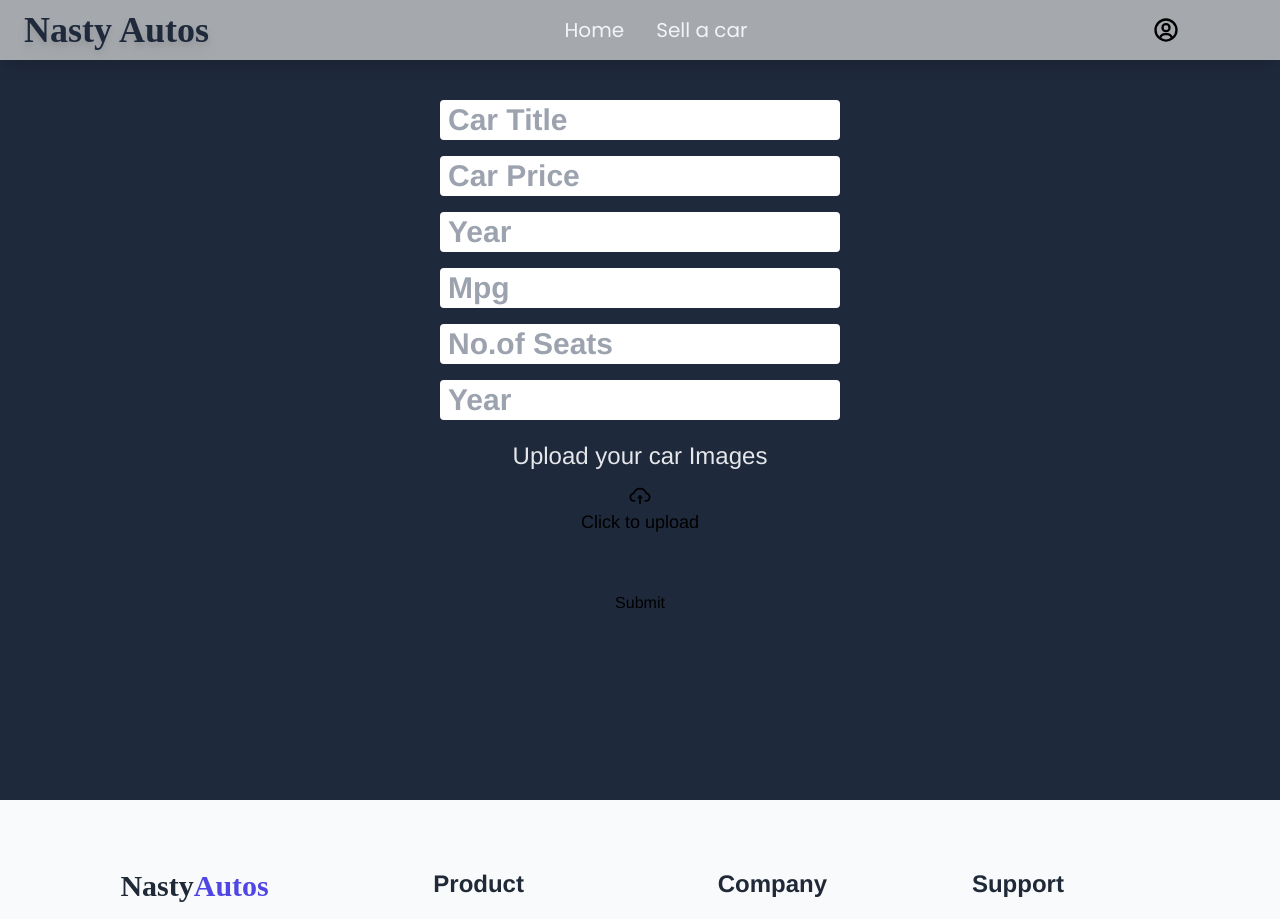
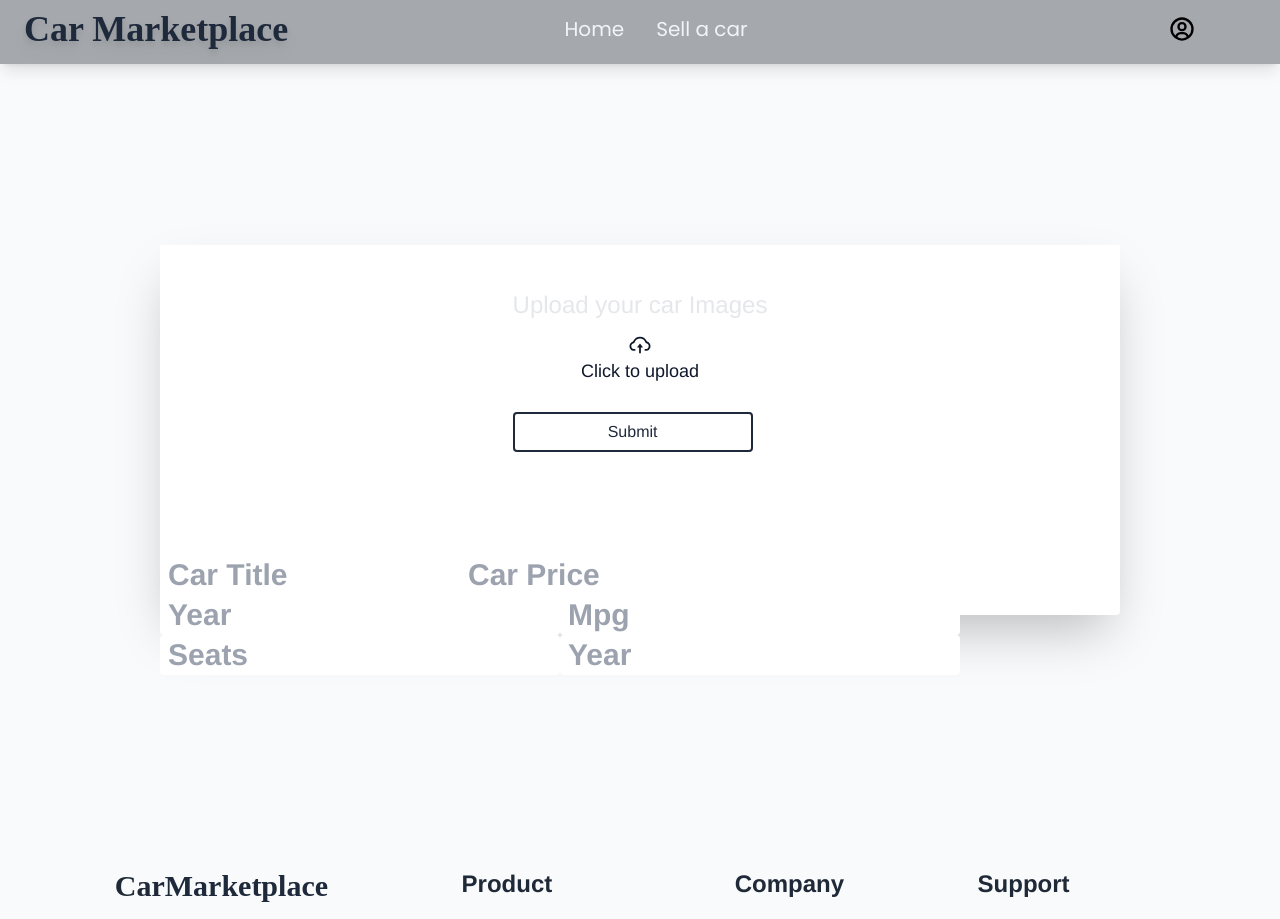
Before and after one commit to t-creates/car-marketplace, a Next.js app: page /car-sale in a window 1280 px wide. Shown: the top 919 px of the page. Built offline with nearby package versions, Linux system fonts and the light colour scheme; a web font is replaced by a local one.

Commit message:
Styling updates

```diff
--- a/components/Banner.jsx
+++ b/components/Banner.jsx
@@ -2,7 +2,7 @@ import React from 'react';
 
 const Banner = () => (
   <img
-    className="opacity-75 z-0 w-full"
+    className=" opacity-90 w-full sm:h-[180px] md:h-fit"
     src="https://images.unsplash.com/photo-1555472287-ada4cab06bfe?ixlib=rb-1.2.1&ixid=MnwxMjA3fDB8MHxwaG90by1wYWdlfHx8fGVufDB8fHx8&auto=format&fit=crop&w=1932&q=80&h=800"
   />
 
--- a/components/CarCards.jsx
+++ b/components/CarCards.jsx
@@ -9,8 +9,8 @@ import { MdLocalGasStation } from 'react-icons/md';
 
 const CarCards = ({ name, mpg, img, seats, monthlyPrice }) => {
     return (
-        <div className="box-border h-50 my-5 text-slate-900 shadow-2xl backdrop-blur-sm w-full h-full bg-white ">
-            <Box className="rounded backdrop-blur-md sm:w-[250px]"
+        <div className="box-border h-50 my-5 text-slate-900 shadow-2xl backdrop-blur-sm w-full h-full bg-white rounded-b ">
+            <Box className="backdrop-blur-md sm:w-[250px]"
                 sx={{
                     width: 300,
                     height: 330,
@@ -43,7 +43,7 @@ const CarCards = ({ name, mpg, img, seats, monthlyPrice }) => {
                             <Link href={`/car-details/${name}`}>
                                 <Button
                                     variant="contained"
-                                    className="bg-gradient-to-r from-gray-600 to-gray-500  hover:scale-105">See More Details</Button>
+                                    className="border-2 border-slate-800 text-slate-800  hover:scale-105">See More Details</Button>
                             </Link>
                         </Box>
                     </Box>
--- a/components/Footer.jsx
+++ b/components/Footer.jsx
@@ -12,13 +12,13 @@ const Footer = () => {
 				<div className="p-5 ">
 					<ul>
 						<h1 className="text-gray-800 font-bold text-3xl pb-6">
-							Nasty<span className="text-indigo-600">Autos</span>
+							Car<span className="text-slate-800">Marketplace</span>
 						</h1>
 						<div className="flex gap-6 pb-5">
-							<FaInstagram className="text-2xl cursor-pointer hover:text-yellow-600" />
-							<FaTwitter className="text-2xl cursor-pointer hover:text-blue-600" />
-							<FaLinkedin className="text-2xl cursor-pointer hover:text-blue-600" />
-							<FaYoutube className="text-2xl cursor-pointer hover:text-red-600" />
+							<FaInstagram className="text-2xl cursor-pointer hover:pulse text-pink-700" />
+							<FaTwitter className="text-2xl cursor-pointer hover:pulse text-blue-600" />
+							<FaLinkedin className="text-2xl cursor-pointer hover:pulse text-blue-600" />
+							<FaYoutube className="text-2xl cursor-pointer hover:pulse text-red-600" />
 						</div>
 					</ul>
 				</div>
@@ -84,7 +84,7 @@ const Footer = () => {
 				<h2 className=" text-gray-800 font-semibold">
 					© 2021-2022 All rights reserved | Build with ❤ by{" "}
 					<span className="hover:text-blue-600 font-semibold cursor-pointer">
-						Nasty Autos{" "}
+						Car Marketplace{" "}
 					</span>
 				</h2>
 			</div>
--- a/components/Layout.jsx
+++ b/components/Layout.jsx
@@ -1,9 +1,14 @@
 import React from 'react';
+import { Navbar, Footer } from '.';
 
 const Layout = ({ children }) => {
   return (
     <main>
-      {children}
+      <Navbar />
+      <div className="bg-slate-50/100">
+        {children}
+      </div>
+      <Footer />
     </main>
   );
 };
--- a/components/Navbar.jsx
+++ b/components/Navbar.jsx
@@ -17,11 +17,11 @@ const Navbar = () => {
   const router = useRouter();
 
   return (
-    <div className={`shadow-lg w-full fixed top-0 left-0 h-[60px] ${router.query.id ? 'bg-indigo-600' : 'bg-[#A5A8Ac]'} z-30`}>
+    <div className={`shadow-lg w-full fixed top-[-1px] left-0 h-[65px] ${router.query.id ? 'bg-slate-800' : 'bg-[#A5A8Ac]'} z-30`}>
       <div className={`md:flex items-center justify-between md:justify-center bg-transparent py-4 md:px-10 px-7 ${open ? 'justify-center items-center' : ''}`}>
         <div
           className='text-4xl font-semibold cursor-pointer flex items-center absolute left-1 pl-5 text-slate-800'>
-          <h1 className='drop-shadow-lg'>Nasty Autos</h1>
+          <h1 className='drop-shadow-lg'>Car Marketplace</h1>
         </div>
         <div className='text-3xl absolute right-5 top-2 cursor-pointer bg-transparent scale-125 md:hidden '>
           <MenuOutlinedIcon
@@ -29,7 +29,7 @@ const Navbar = () => {
             className={open ? 'close bg-slate-700' : 'menu'}></MenuOutlinedIcon>
         </div>
 
-        <ul className={`md:flex md:items-center md:pb-0 pb-12 absolute md:static bg-inherit md:z-auto z-[-1] left-0 w-full md:w-auto md:pl-0 pl-9 transition-all duration-500 ease-in ${open ? 'top-14 bg-slate-500' : 'top-[-490px]'}`}>
+        <ul className={`md:flex md:items-center md:pb-0 pb-12 absolute md:static bg-inherit md:z-auto z-[-1] left-0 w-full md:w-auto md:pl-0 pl-9 transition-all duration-500 ease-in ${open ? 'top-16 bg-slate-500' : 'top-[-490px]'}`}>
           {
             links.map((link) => (
               <li key={link.name} className='md:ml-8 text-xl justify-between md:my-0 my-7'>
@@ -38,9 +38,9 @@ const Navbar = () => {
             ))
           }
         </ul>
-        <div className="absolute right-20">
+        <div className="absolute right-16">
           <a href='/profile'>
-            <BiUserCircle size={28} className='mt-o.5 md:mr-5 cursor-pointer hover:text-slate-600' />
+            <BiUserCircle size={28} className='md:mr-5 cursor-pointer hover:text-slate-600' />
           </a>
         </div>
       </div>
--- a/components/SearchBar.jsx
+++ b/components/SearchBar.jsx
@@ -18,10 +18,11 @@ const SearchBar = ({ cars, setSearchResults }) => {
           name="search"
           id={uuid}
           onChange={handleSearch}
-          className="lg:w-[750px] lg:h-[35px] md:w-[450px] text-xl rounded font-light p2 shadow-xl bg-slate-700 focus:outline-none capitalize  "
-          placeholder=" Search for Cars..." />
+          className="lg:w-[750px] lg:h-[35px] md:w-[450px] text-xl rounded bg-white
+                    font-light p2 shadow-xl border-2 border-slate-300 text-slate-200  focus:outline-none capitalize "
+          placeholder=" ..." />
         <button className="bg-transparent rounded">
-          <BiSearch className="hover:scale-125 ml-1 cursor-pointer" size={35} />
+          <BiSearch className="hover:scale-125 ml-1 cursor-pointer text-slate-800/80" size={35} />
         </button>
       </div>
     </div>
--- a/pages/_app.js
+++ b/pages/_app.js
@@ -1,7 +1,7 @@
 /* eslint-disable react/jsx-props-no-spreading */
 import Head from 'next/head';
 import { GoogleOAuthProvider } from '@react-oauth/google';
-import { Navbar, Footer, Layout } from '../components';
+import { Layout } from '../components';
 import '../styles/globals.css';
 
 const MyApp = ({ Component, pageProps }) => (
@@ -14,11 +14,9 @@ const MyApp = ({ Component, pageProps }) => (
       <meta charSet="utf-8" />
       <meta name="viewport" content="initial-scale=1.0, width=device-width" />
     </Head>
-    <Navbar />
     <Layout>
       <Component {...pageProps} />
     </Layout>
-    <Footer />
   </GoogleOAuthProvider>
 );
 
--- a/pages/car-sale.js
+++ b/pages/car-sale.js
@@ -39,6 +39,7 @@ const CarSale = () => {
       mpg,
       seats,
       transmission,
+      year,
       image: {
         _type: 'image',
         asset: {
@@ -46,7 +47,6 @@ const CarSale = () => {
           _ref: imageAsset?._id,
         },
       },
-      year,
     };
 
     client.createIfNotExists(car);
@@ -54,15 +54,47 @@ const CarSale = () => {
     router.push('/');
   };
 
+  // slice, map for inputs
+
   return (
-    <div className="w-full h-screen bg-slate-800 pt-[60px]">
+    <div className="w-full h-screen pt-[60px] flex items-center justify-center">
+      <div className="box-border w-[75%] h-[50%] h-50 my-5 text-slate-900 shadow-2xl backdrop-blur-sm bg-white rounded-b">
         <form onSubmit={handleSubmit} className="flex flex-col justify-center items-center pt-10 gap-4">
+          <div className="grid grid-rows-2">
+            <label htmlFor={image}>
+              <div className="grid cursor-pointer">
+                <div className="flex flex-col justify-center items-center m-0 p-0">
+                  <p className="mt-1 text-2xl text-gray-200">
+                    Upload your car Images
+                  </p>
+                  <p className="font-bold text-2xl mt-3">
+                    <AiOutlineCloudUpload />
+                  </p>
+                  <p className="text-lg">Click to upload</p>
+                </div>
+              </div>
+              <input
+                type="file"
+                name="upload-image"
+                onChange={uploadImage}
+                className="w-0 h-0"
+                value={setImage}
+              />
+            </label>
+            <button
+              type="submit"
+              className="border-2 border-slate-800 text-slate-800 rounded hover:scale-105 h-10 w-60"
+            >
+              Submit
+            </button>
+          </div>
+          <div>
             <input
               type="text"
               value={title}
               onChange={(e) => setTitle(e.target.value)}
               placeholder="Car Title"
-          className="outline-none text-2xl sm:text-3xl font-bold w-[400px] rounded p-2 h-10"
+              className="outline-none text-2xl sm:text-3xl font-bold w-[300px] rounded p-2 h-10"
             />
             <input
               type="text"
@@ -89,38 +121,19 @@ const CarSale = () => {
               type="number"
               value={seats}
               onChange={(e) => setSeats(e.target.value)}
-          placeholder="No.of Seats"
+              placeholder="Seats"
               className="outline-none text-2xl sm:text-3xl font-bold w-[400px] rounded p-2 h-10"
             />
             <input
+              value={year}
               type="transmission"
-          value={year}
+              placeholder="Year"
               onChange={(e) => setTransmission(e.target.value)}
-          placeholder="Year"
               className="outline-none text-2xl sm:text-3xl font-bold w-[400px] rounded p-2 h-10"
             />
-        <label htmlFor={image}>
-          <div className="flex flex-col items-center justify-center h-full cursor-pointer">
-            <div className="flex flex-col justify-center items-center m-0 p-0">
-              <p className="mt-1 text-2xl text-gray-200">
-                Upload your car Images
-              </p>
-              <p className="font-bold text-2xl mt-3">
-                <AiOutlineCloudUpload />
-              </p>
-              <p className="text-lg">Click to upload</p>
           </div>
+        </form>
       </div>
-          <input
-            type="file"
-            name="upload-image"
-            onChange={uploadImage}
-            className="w-0 h-0"
-            value={setImage}
-          />
-        </label>
-        <button type="submit" className="bg-mainColor flex justify-center items-center p-3 rounded-lg cursor-pointer outline-none">Submit</button>
-      </form>
     </div>
   );
 };
--- a/styles/globals.css
+++ b/styles/globals.css
@@ -1,5 +1,5 @@
 @import url('https://fonts.googleapis.com/css2?family=Heebo:wght@300;400&family=Poppins:ital,wght@0,100;0,200;0,300;0,400;0,500;0,600;0,700;0,800;1,100;1,200;1,300;1,400;1,500;1,600;1,700;1,900&family=Raleway:ital,wght@0,600;1,500;1,600&family=Rouge+Script&display=swap');
-
+@import url('https://fonts.googleapis.com/css2?family=Raleway&display=swap');
 @tailwind base;
 @tailwind components;
 @tailwind utilities;
@@ -14,6 +14,19 @@ a {
   color: inherit;
   text-decoration: none;
 }
+
+/* Fonts */
+.raleway {
+  font-family: 'Raleway', sans-serif;
+}
+
+.text-shadow {
+  text-shadow: rgb(30 41 59 / 0.9) 1px 0 5px;
+  }
+
+  .text-shadow-1 {
+  text-shadow: rgb(30 41 59 / 0.9) 1px 0 2px;
+  }
 
 @layer base {
   h1 {
```
Also changed, not shown: pages/index.js (+6 -10 lines). Lines whose indentation alone changed are shown as unchanged.
